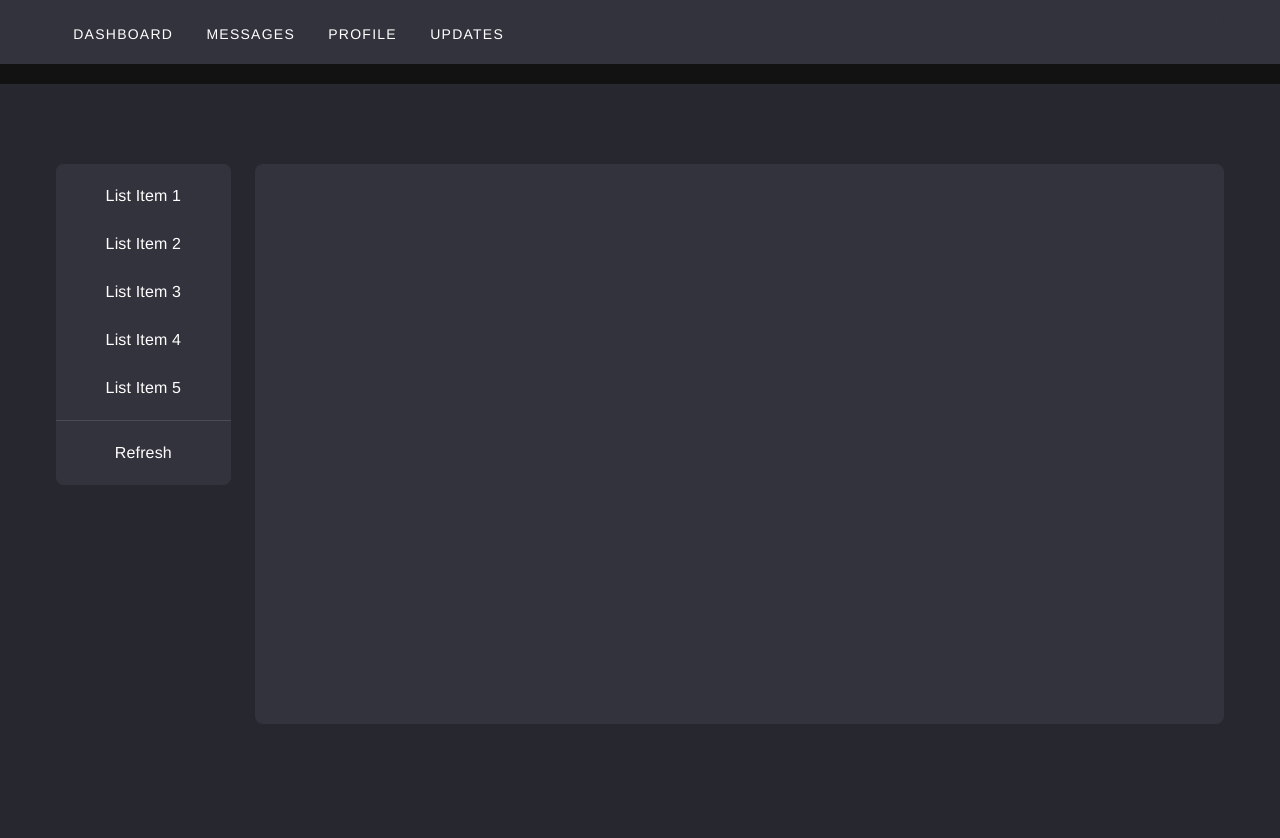
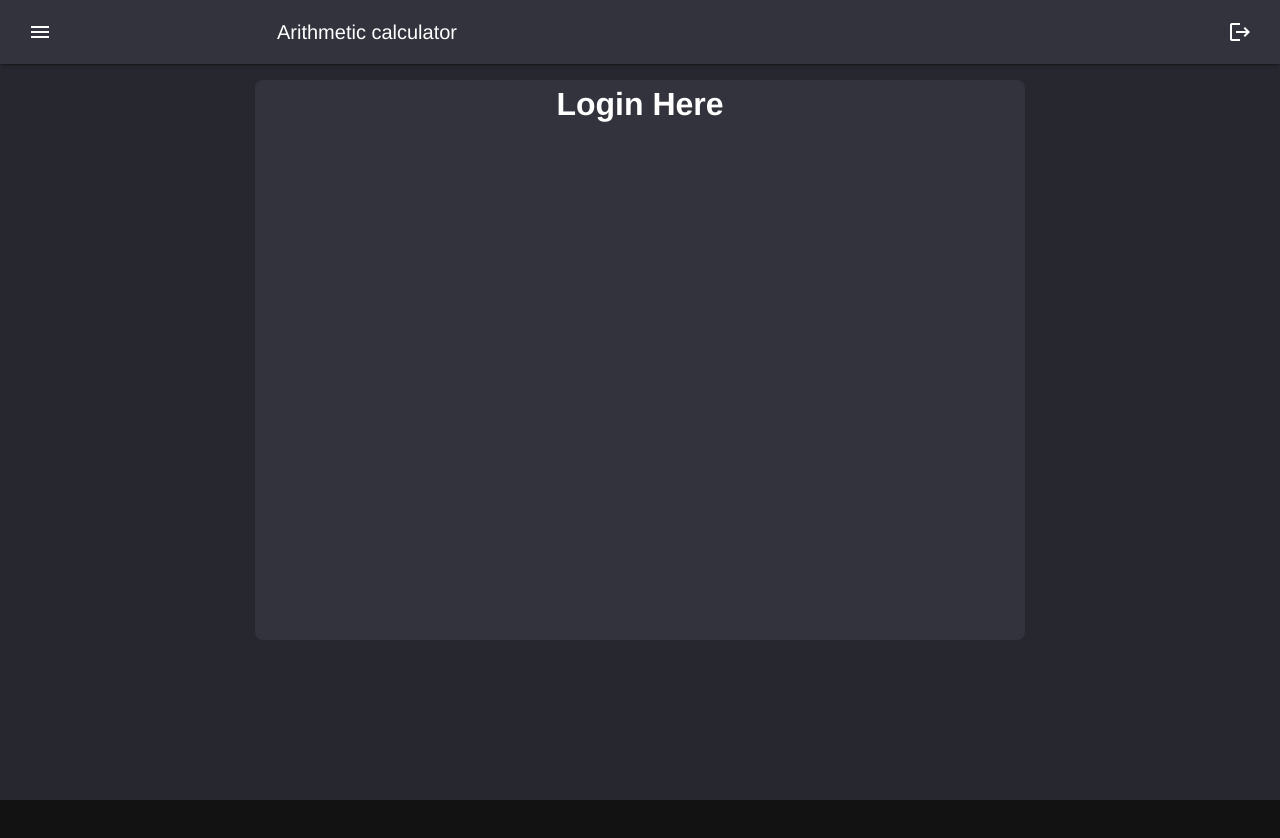
Before and after one commit to Danimaxpd/truenorth-arithmetic-calculator-front, a Vue app: page / in a window 1280 px wide. Shown: the top 838 px of the page. After the commit the page ends 800 px from the top, so only its background shows below. Built offline with nearby package versions, Linux system fonts and the light colour scheme.

Commit message:
Finish Template and basic design.

```diff
--- a/package.json
+++ b/package.json
@@ -17,6 +17,7 @@
   "devDependencies": {
     "@babel/core": "^7.12.16",
     "@babel/eslint-parser": "^7.12.16",
+    "@mdi/font": "^7.2.96",
     "@vue/cli-plugin-babel": "~5.0.0",
     "@vue/cli-plugin-eslint": "~5.0.0",
     "@vue/cli-plugin-router": "~5.0.0",
--- a/src/App.vue
+++ b/src/App.vue
@@ -1,18 +1,110 @@
 <template>
-  <div>
-    <nav>
-      <router-link to="/">
-        Home
-      </router-link> |
-      <router-link to="/about">
-        About
-      </router-link>
-    </nav>
-    <router-view />
-  </div>
+  <v-app id="inspire">
+    <v-layout>
+      <v-navigation-drawer
+        v-model="drawer"
+        temporary
+      >
+        <v-list>
+          <v-list-item
+            prepend-avatar="https://randomuser.me/api/portraits/lego/5.jpg"
+            title="User"
+          />
+        </v-list>
+        <v-divider />
+        <v-list
+          density="compact"
+          nav
+        >
+          <v-list-item
+            v-for="link in links"
+            :key="link"
+            :to="link.route"
+            :prepend-icon="link.icon"
+            :title="link.name"
+          />
+        </v-list>
+        <template #append>
+          <div class="pa-2">
+            <v-btn
+              block
+              to="/logout"
+              prepend-icon="mdi-logout"
+            >
+              Logout
+            </v-btn>
+          </div>
+        </template>
+      </v-navigation-drawer>
+      <v-main>
+        <v-app-bar
+          scroll-behavior="collapse"
+          :elevation="2"
+          class="px-3"
+          flat
+          dense
+        >
+          <template #prepend>
+            <v-app-bar-nav-icon
+              text="Menu"
+              @click.stop="drawer = !drawer"
+            />
+          </template>
+          <v-app-bar-title prepend-icon="mdi-calculator-variant">
+            Arithmetic calculator
+          </v-app-bar-title>
+          <v-spacer />
+          <v-btn
+            icon
+            to="/logout"
+          >
+            <v-icon>mdi-logout</v-icon>
+          </v-btn>
+        </v-app-bar>
+        <v-container>
+          <v-row>
+            <v-col
+              cols="12"
+              sm="2"
+            />
+
+            <v-col
+              cols="12"
+              sm="8"
+            >
+              <v-sheet
+                min-height="70vh"
+                rounded="lg"
+              >
+                <router-view />
+              </v-sheet>
+            </v-col>
+
+            <v-col
+              cols="12"
+              sm="2"
+            />
+          </v-row>
+        </v-container>
+      </v-main>
+    </v-layout>
+  </v-app>
 </template>
 
-
+<script>
+export default {
+  name: "App",
+  components: {},
+  data: () => ({
+      drawer: null,
+      links: [
+        {name: 'Home', route: "/", icon: "mdi-home-assistant"},
+        {name: 'Operation', route: "/operation", icon: "mdi-calculator"},
+        {name: 'Records', route: "/records", icon: "mdi-google-spreadsheet"},
+      ],
+    }),
+};
+</script>
 <style>
 #app {
   font-family: Avenir, Helvetica, Arial, sans-serif;
--- a/src/main.js
+++ b/src/main.js
@@ -2,7 +2,9 @@ import { createApp } from 'vue'
 import App from './App.vue'
 import router from './router'
 import store from './store'
+
 import 'vuetify/styles'
+import '@mdi/font/css/materialdesignicons.css'
 import { createVuetify } from 'vuetify'
 import * as components from 'vuetify/components'
 import * as directives from 'vuetify/directives'
--- a/src/router/index.js
+++ b/src/router/index.js
@@ -3,17 +3,41 @@ import HomeView from '../views/HomeView.vue'
 
 const routes = [
   {
-    path: '/',
+    path: '/home',
     name: 'home',
     component: HomeView
   },
   {
-    path: '/about',
-    name: 'about',
+    path: '/records',
+    name: 'records',
     // route level code-splitting
     // this generates a separate chunk (about.[hash].js) for this route
     // which is lazy-loaded when the route is visited.
-    component: () => import(/* webpackChunkName: "about" */ '../views/AboutView.vue')
+    component: () => import(/* webpackChunkName: "about" */ '../views/RecordsView.vue')
+  },
+  {
+    path: '/operation',
+    name: 'operation',
+    // route level code-splitting
+    // this generates a separate chunk (about.[hash].js) for this route
+    // which is lazy-loaded when the route is visited.
+    component: () => import(/* webpackChunkName: "about" */ '../views/OperationView.vue')
+  },
+  {
+    path: '/',
+    name: 'login',
+    // route level code-splitting
+    // this generates a separate chunk (about.[hash].js) for this route
+    // which is lazy-loaded when the route is visited.
+    component: () => import(/* webpackChunkName: "about" */ '../views/LoginView.vue')
+  },
+  {
+    path: '/logout',
+    name: 'logout',
+    // route level code-splitting
+    // this generates a separate chunk (about.[hash].js) for this route
+    // which is lazy-loaded when the route is visited.
+    component: () => import(/* webpackChunkName: "about" */ '../views/OperationView.vue')
   }
 ]
 
--- a/src/views/HomeView.vue
+++ b/src/views/HomeView.vue
@@ -1,69 +1,7 @@
 <template>
-  <v-app id="inspire">
-    <v-app-bar flat>
-      <v-container class="fill-height d-flex align-center">
-        <v-btn
-          v-for="link in links"
-          :key="link"
-          variant="text"
-        >
-          {{ link }}
-        </v-btn>
-
-        <v-spacer />
-
-        <v-responsive max-width="260">
-          <v-text-field
-            density="compact"
-            hide-details
-            variant="solo"
-          />
-        </v-responsive>
-      </v-container>
-    </v-app-bar>
-
-    <v-main>
-      <v-container>
-        <v-row>
-          <v-col cols="2">
-            <v-sheet rounded="lg">
-              <v-list rounded="lg">
-                <v-list-item
-                  v-for="n in 5"
-                  :key="n"
-                  link
-                >
-                  <v-list-item-title>
-                    List Item {{ n }}
-                  </v-list-item-title>
-                </v-list-item>
-
-                <v-divider class="my-2" />
-
-                <v-list-item
-                  link
-                  color="grey-lighten-4"
-                >
-                  <v-list-item-title>
-                    Refresh
-                  </v-list-item-title>
-                </v-list-item>
-              </v-list>
-            </v-sheet>
-          </v-col>
-
-          <v-col>
-            <v-sheet
-              min-height="70vh"
-              rounded="lg"
-            >
-              <!--  -->
-            </v-sheet>
-          </v-col>
-        </v-row>
-      </v-container>
-    </v-main>
-  </v-app>
+  <div class="about">
+    <h1>This is an Home page</h1>
+  </div>
 </template>
 
 
@@ -73,8 +11,8 @@ export default {
   components: {},
   data: () => ({
       links: [
-        'Dashboard',
-        'Messages',
+        'Home',
+        'About',
         'Profile',
         'Updates',
       ],
--- /dev/null
+++ b/src/views/LoginView.vue
@@ -0,0 +1,5 @@
+<template>
+  <div class="about">
+    <h1>Login Here</h1>
+  </div>
+</template>
--- a/src/views/AboutView.vue
+++ b/src/views/OperationView.vue
@@ -1,5 +1,5 @@
 <template>
   <div class="about">
-    <h1>This is an about page</h1>
+    <h1>This is an Operation</h1>
   </div>
 </template>
--- /dev/null
+++ b/src/views/RecordsView.vue
@@ -0,0 +1,5 @@
+<template>
+  <div class="about">
+    <h1>This is an Records</h1>
+  </div>
+</template>
```
Also changed, not shown: 1 other file (tests, documents, lock files or other folders). Lines whose indentation alone changed are shown as unchanged.
